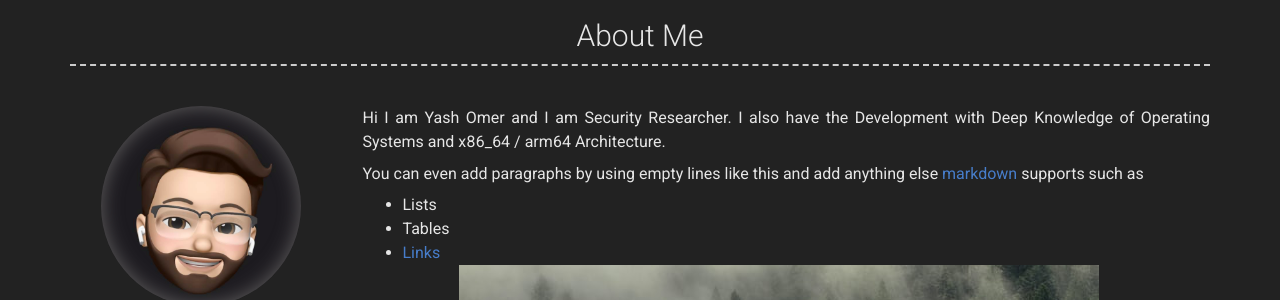
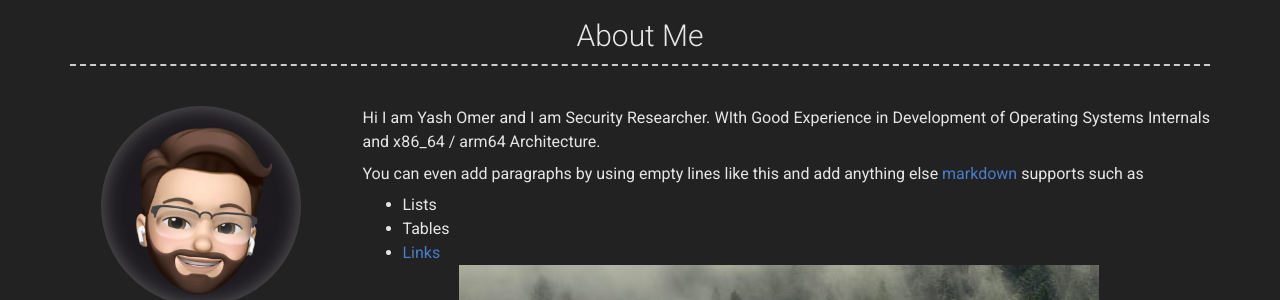
Before and after one commit to yashomer1994/Resume, a Jekyll site: the page built from index.md, in a window 1280 px wide. Shown: the part 196-496 px from the top of the page. Built offline with Jekyll 4.4.1, drawn with Linux system fonts in a browser that asks for light colours; nearby versions of some CDN libraries.

Commit message:
Update _config.yml

```diff
--- a/_config.yml
+++ b/_config.yml
@@ -52,7 +52,7 @@ additional_links:
 # about_title: About Me (Use this to override about section title)
 about_profile_image: "images/profile.png"
 about_content: | # this will include new lines to allow paragraphs
-  Hi I am Yash Omer and I am Security Researcher. I also have the Development with Deep Knowledge of Operating Systems and x86_64 / arm64 Architecture.
+  Hi I am Yash Omer and I am Security Researcher. WIth  Good Experience in Development of Operating Systems Internals and x86_64 / arm64 Architecture.
 
   You can even add paragraphs by using empty lines like this and add anything else [markdown](https://www.markdownguide.org/getting-started#what-is-markdown) supports such as
     - Lists
```
